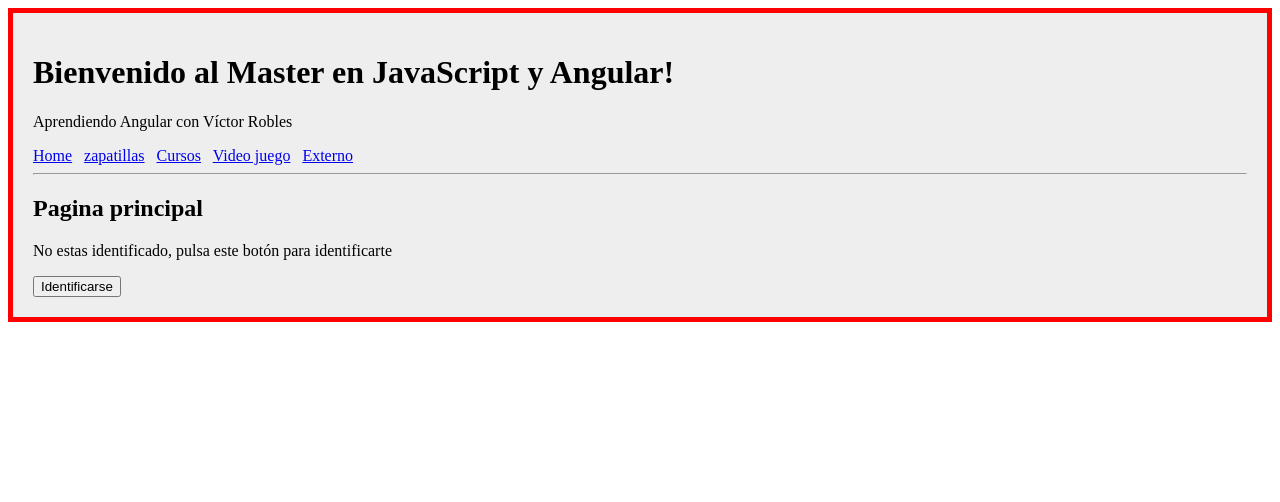
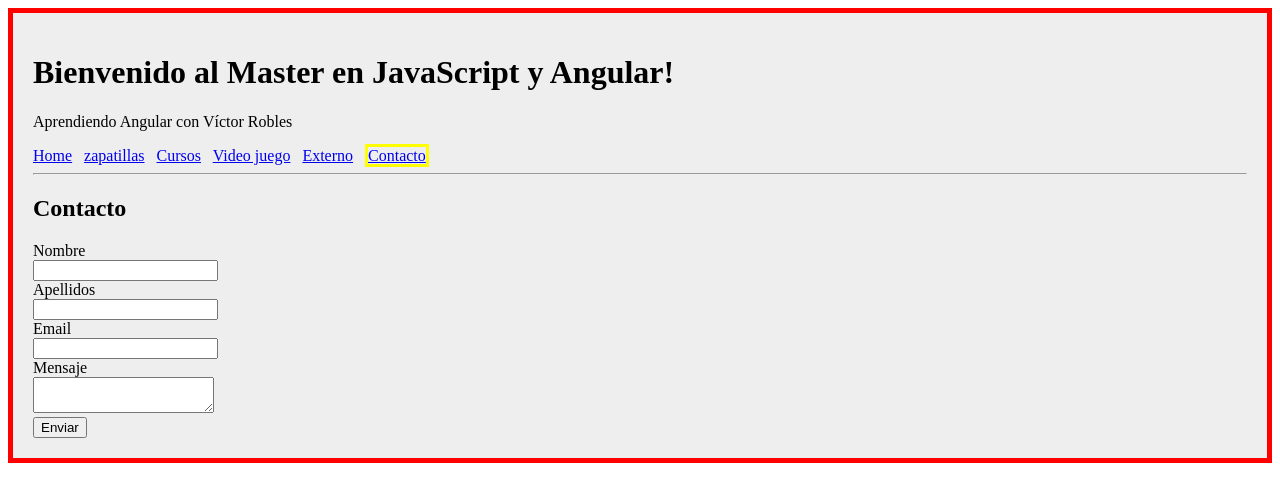
Before and after one commit to dgbracero/CursoAngularUdemy, an Angular app: page /contacto in a window 1280 px wide. Shown: the top 502 px of the page. Built offline with nearby package versions, Linux system fonts and the light colour scheme.

Commit message:
202 Crear formularios

```diff
--- a/src/app/app.component.html
+++ b/src/app/app.component.html
@@ -19,6 +19,8 @@
     <a [routerLink]="['/videojuego']" [routerLinkActive]="['active']" >Video juego</a>
     &nbsp;
     <a [routerLink]="['/externo']" [routerLinkActive]="['active']" >Externo</a>
+    &nbsp;
+    <a [routerLink]="['/contacto']" [routerLinkActive]="['active']" >Contacto</a>
   </nav>
 
   <hr>
--- a/src/app/app.module.ts
+++ b/src/app/app.module.ts
@@ -15,6 +15,7 @@
 import { ExternoComponent } from './externo/externo.component';
 
 import { CalculadoraPipe } from './pipes/calculadora.pipe';
+import { ContactoComponent } from './contacto/contacto.component';
 @NgModule({
   declarations: [
     AppComponent,
@@ -23,7 +24,8 @@
     CursosComponent,
     HomeComponent,
     ExternoComponent,
-    CalculadoraPipe
+    CalculadoraPipe,
+    ContactoComponent
 
   ],
   imports: [
--- a/src/app/app.routing.ts
+++ b/src/app/app.routing.ts
@@ -8,6 +8,7 @@
 import { VideojuegoComponent } from '../app/videojuego/videojuego.component';
 import { CursosComponent } from './cursos/cursos.component';
 import { ExternoComponent } from './externo/externo.component';
+import { ContactoComponent } from './contacto/contacto.component';
 
 // Array de rutas
 const appRoutes: Routes = [
@@ -18,6 +19,7 @@
     {path: 'cursos', component: CursosComponent},
     {path: 'cursos/:nombre/:followers', component: CursosComponent},
     {path: 'externo', component: ExternoComponent},
+    {path: 'contacto', component: ContactoComponent },
     {path: '**', component: HomeComponent}
 
 ];
--- /dev/null
+++ b/src/app/contacto/contacto.component.html
@@ -0,0 +1,23 @@
+<h2>Contacto</h2>
+
+<form #formContacto = "ngForm" (ngSubmit) = "onSubmit()">
+    <label for = "nombre">Nombre</label>
+    <br>
+    <input type = "text" name = "nombre" #nombre="ngModel" [(ngModel)]="usuario.nombre" />
+<br>
+    <label for = "apellidos">Apellidos</label>
+    <br>
+    <input type = "text" name = "apellidos" #apellidos = "ngModel" [(ngModel)] = "usuario.apellidos" />
+<br>
+    <label for = "email">Email</label>
+    <br>
+    <input type = "text" name = "email" #email = "ngModel" [(ngModel)] = "usuario.email" />
+<br>
+    <label for = "mensaje" >Mensaje</label>
+    <br>
+    <textarea name = "mensaje" #mensaje = "ngModel" [(ngModel)] = "usuario.mensaje" ></textarea>
+<br>
+    <input type = "submit" value ="Enviar" />
+
+
+</form>
--- /dev/null
+++ b/src/app/contacto/contacto.component.ts
@@ -0,0 +1,23 @@
+import { Component, OnInit } from '@angular/core';
+import { ContactoUsuario} from '../models/contacto.usuario';
+
+@Component({
+  selector: 'app-contacto',
+  templateUrl: './contacto.component.html',
+  styleUrls: ['./contacto.component.scss']
+})
+export class ContactoComponent implements OnInit {
+    public usuario: ContactoUsuario;
+  constructor() {
+    this.usuario = new ContactoUsuario('','','','');
+   }
+
+  ngOnInit(): void {
+  }
+
+  onSubmit(){
+    //alert("Evento submit lanzado");
+    console.log(this.usuario);
+  }
+
+}
--- /dev/null
+++ b/src/app/models/contacto.usuario.ts
@@ -0,0 +1,9 @@
+export class ContactoUsuario{
+    constructor(
+        public nombre: string,
+        public apellidos: string,
+        public email: string,
+        public mensaje: string
+    ){
+    }
+}
```
Also changed, not shown: src/app/contacto/contacto.component.scss (added), 1 other file (tests, documents, lock files or other folders).
